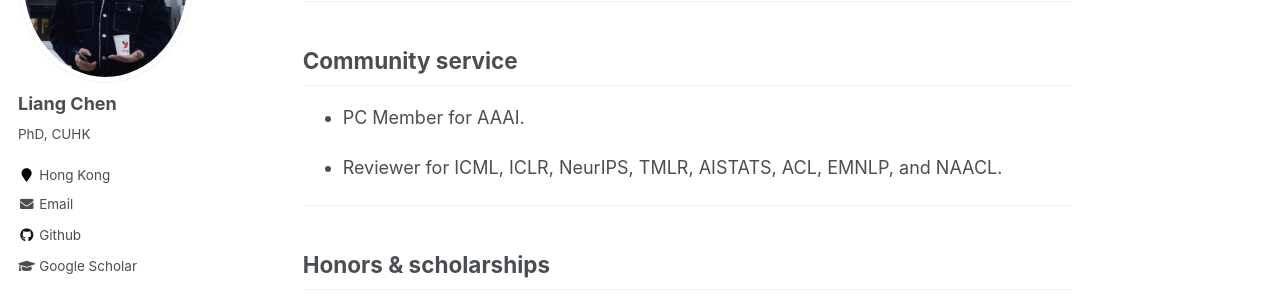
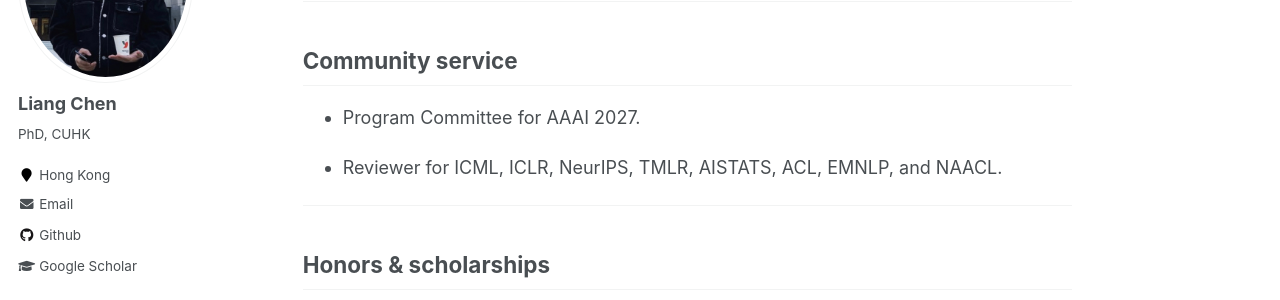
Before and after one commit to ChanLiang/ChanLiang.github.io, a Jekyll site: the page built from _pages/about.md, in a window 1280 px wide and 900 px high, scrolled down 2495 px. Shown: the part 153-453 px from the top of the window. Built offline with Jekyll 4.4.1, drawn with Linux system fonts in a browser that asks for light colours.

Commit message:
Update about.md

```diff
--- a/_pages/about.md
+++ b/_pages/about.md
@@ -96,7 +96,7 @@ I have served as a teaching assistant for the following courses:
 
 ## Community service
 
-- PC Member for AAAI.
+- Program Committee for AAAI 2027.
 
 - Reviewer for ICML, ICLR, NeurIPS, TMLR, AISTATS, ACL, EMNLP, and NAACL.
 
```
